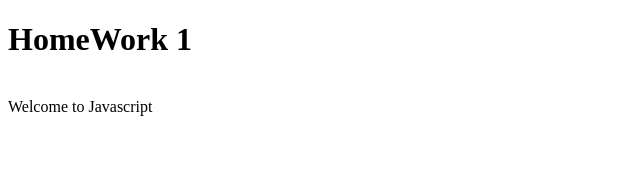
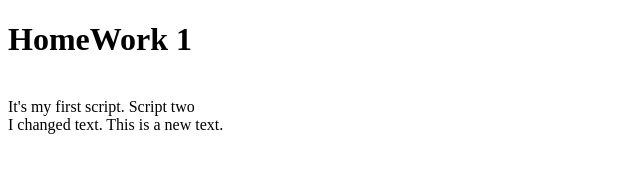
Before and after one commit to AibekShergazy/Javascript, a plain HTML site: page index.html in a window 1280 px wide. Shown: the whole page, without its empty margins (0-640 px from the left). Drawn offline with Linux system fonts and the light colour scheme.

Commit message:
add second script

```diff
--- a/index.html
+++ b/index.html
@@ -9,6 +9,6 @@
   <body>
     <h1>HomeWork 1</h1>
     <br />
-    <script src="js/script1.js"></script>
+    <script src="js/script2.js"></script>
   </body>
 </html>
```
